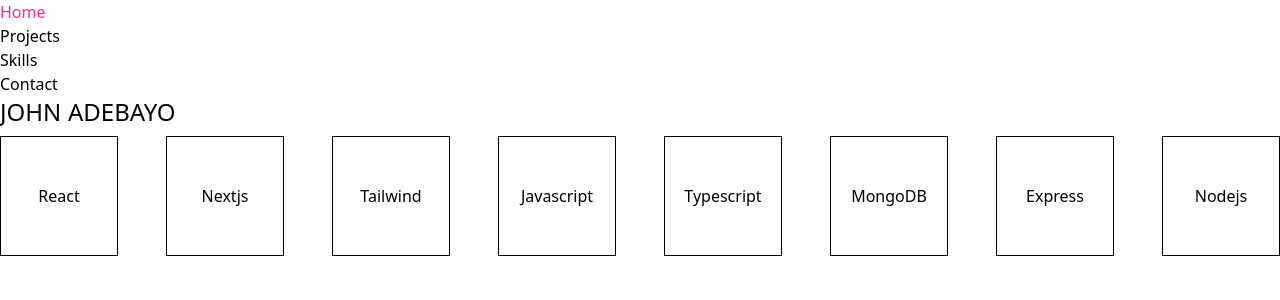
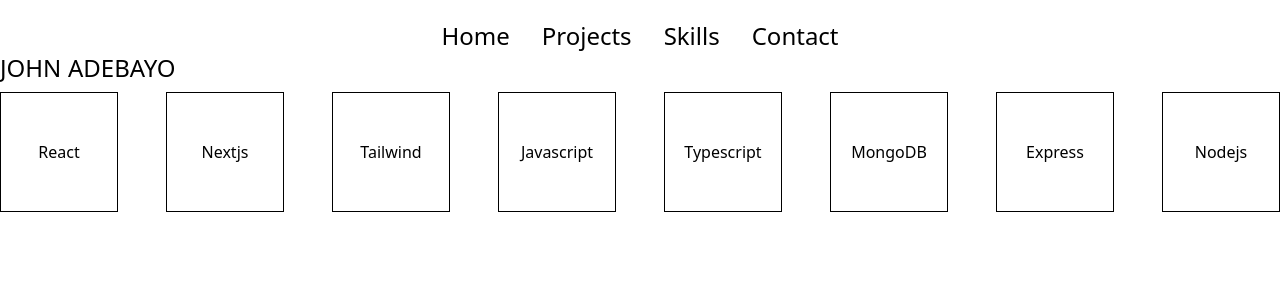
Before and after one commit to JohnOluB/portfolio, a React (Vite) app in the folder my-portfolio/: page / in a window 1280 px wide. Shown: the top 300 px of the page. Built offline with nearby package versions, Linux system fonts and the light colour scheme.

Commit message:
add navbar styles

```diff
--- a/my-portfolio/src/Components/NavBar/NavBar.jsx
+++ b/my-portfolio/src/Components/NavBar/NavBar.jsx
@@ -3,11 +3,11 @@ import React from 'react'
 
 const NavBar = () => {
   return (
-      <div className="flex-center justify-center items-center direction-row gap-30">
-          <p className='text-pink-500'>Home</p>
-          <p>Projects</p>
-          <p>Skills</p>
-          <p>Contact</p>
+      <div className="flex justify-center items-center gap-8 mt-5 text-2xl">
+          <span>Home</span>
+          <span>Projects</span>
+          <span>Skills</span>
+          <span>Contact</span>
       </div>
   )
 }
```
